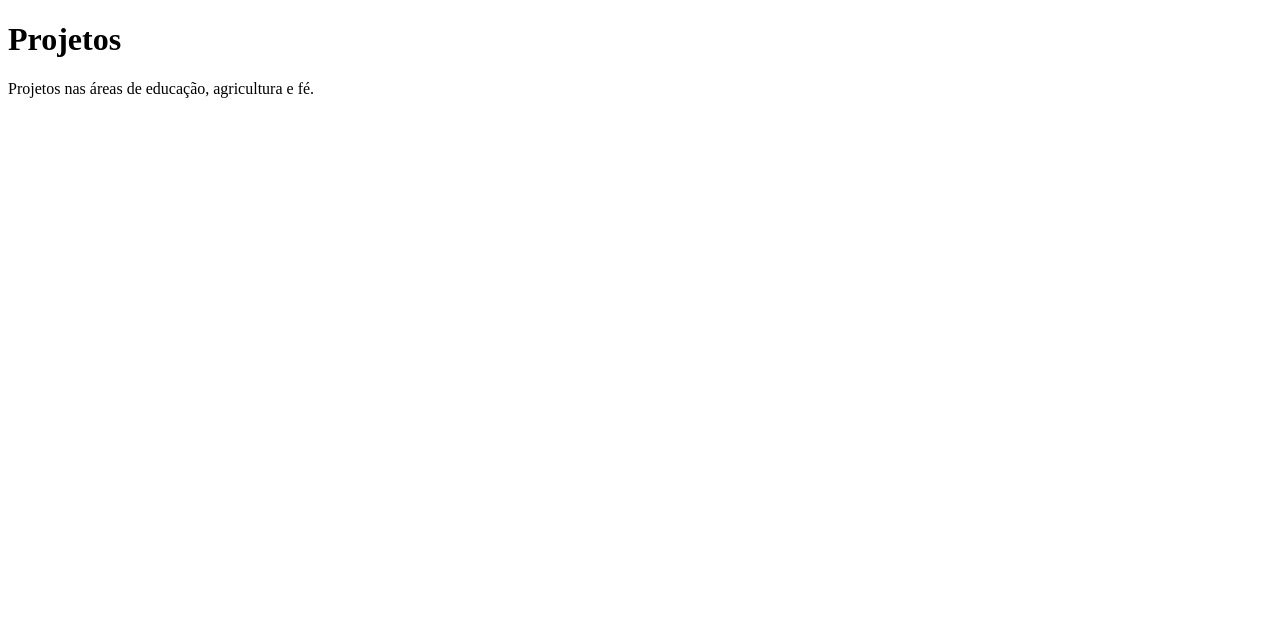
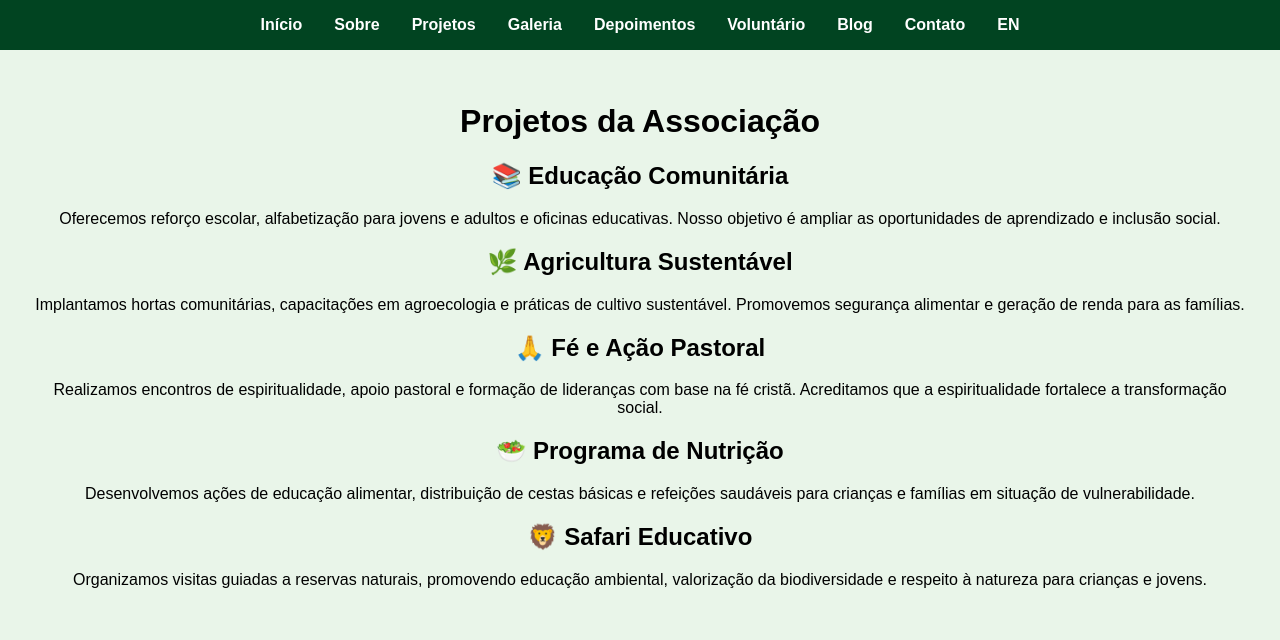
Before and after one commit to Associacao1/Associa-o-Raizes-do-futuro-, a plain HTML site: page projetos.html in a window 1280 px wide. Drawn offline with Linux system fonts and the light colour scheme.

Commit message:
Add files via upload

```diff
--- a/projetos.html
+++ b/projetos.html
@@ -1 +1,60 @@
-<!DOCTYPE html><html lang='pt'><head><meta charset='UTF-8'><title>projetos.html</title></head><body><h1>Projetos</h1><p>Projetos nas áreas de educação, agricultura e fé.</p></body></html>
+
+<!DOCTYPE html>
+<html lang="pt">
+<head>
+    <meta charset="UTF-8">
+    <title>Projetos - Associação Raízes do Futuro</title>
+    <link rel="stylesheet" href="style.css">
+</head>
+<body>
+<header>
+    <nav>
+        <ul>
+            <li><a href="index.html">Início</a></li>
+            <li><a href="sobre.html">Sobre</a></li>
+            <li><a href="projetos.html">Projetos</a></li>
+            <li><a href="galeria.html">Galeria</a></li>
+            <li><a href="depoimentos.html">Depoimentos</a></li>
+            <li><a href="voluntario.html">Voluntário</a></li>
+            <li><a href="blog.html">Blog</a></li>
+            <li><a href="contato.html">Contato</a></li>
+            <li><a href="#" onclick="trocarIdioma()">EN</a></li>
+        </ul>
+    </nav>
+</header>
+<main>
+    <h1>Projetos da Associação</h1>
+
+    <section>
+        <h2>📚 Educação Comunitária</h2>
+        <p>Oferecemos reforço escolar, alfabetização para jovens e adultos e oficinas educativas. Nosso objetivo é ampliar as oportunidades de aprendizado e inclusão social.</p>
+    </section>
+
+    <section>
+        <h2>🌿 Agricultura Sustentável</h2>
+        <p>Implantamos hortas comunitárias, capacitações em agroecologia e práticas de cultivo sustentável. Promovemos segurança alimentar e geração de renda para as famílias.</p>
+    </section>
+
+    <section>
+        <h2>🙏 Fé e Ação Pastoral</h2>
+        <p>Realizamos encontros de espiritualidade, apoio pastoral e formação de lideranças com base na fé cristã. Acreditamos que a espiritualidade fortalece a transformação social.</p>
+    </section>
+
+    <section>
+        <h2>🥗 Programa de Nutrição</h2>
+        <p>Desenvolvemos ações de educação alimentar, distribuição de cestas básicas e refeições saudáveis para crianças e famílias em situação de vulnerabilidade.</p>
+    </section>
+
+    <section>
+        <h2>🦁 Safari Educativo</h2>
+        <p>Organizamos visitas guiadas a reservas naturais, promovendo educação ambiental, valorização da biodiversidade e respeito à natureza para crianças e jovens.</p>
+    </section>
+
+</main>
+<script>
+    function trocarIdioma() {
+        window.location.href = "projetos_en.html";
+    }
+</script>
+</body>
+</html>
```
